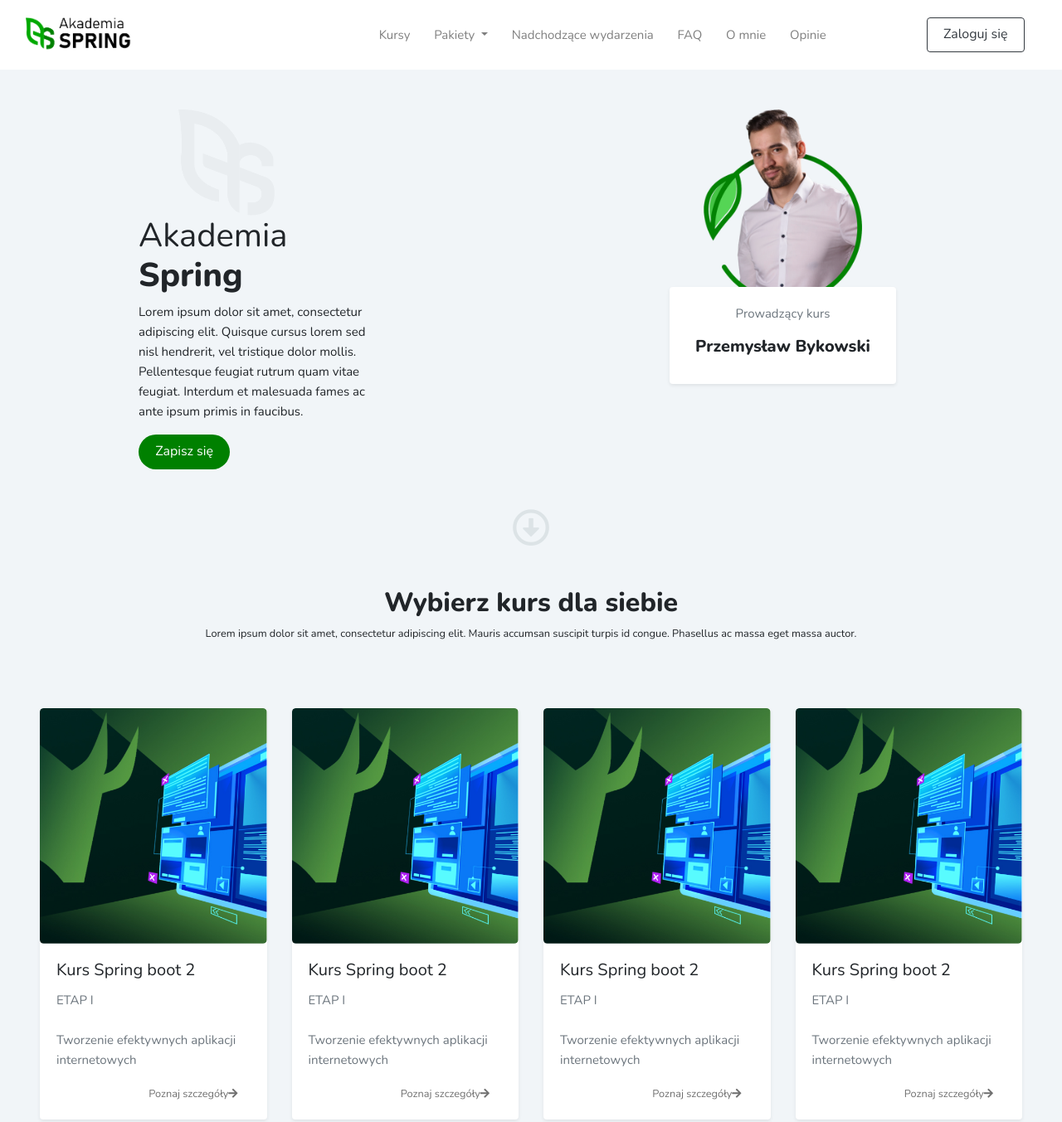
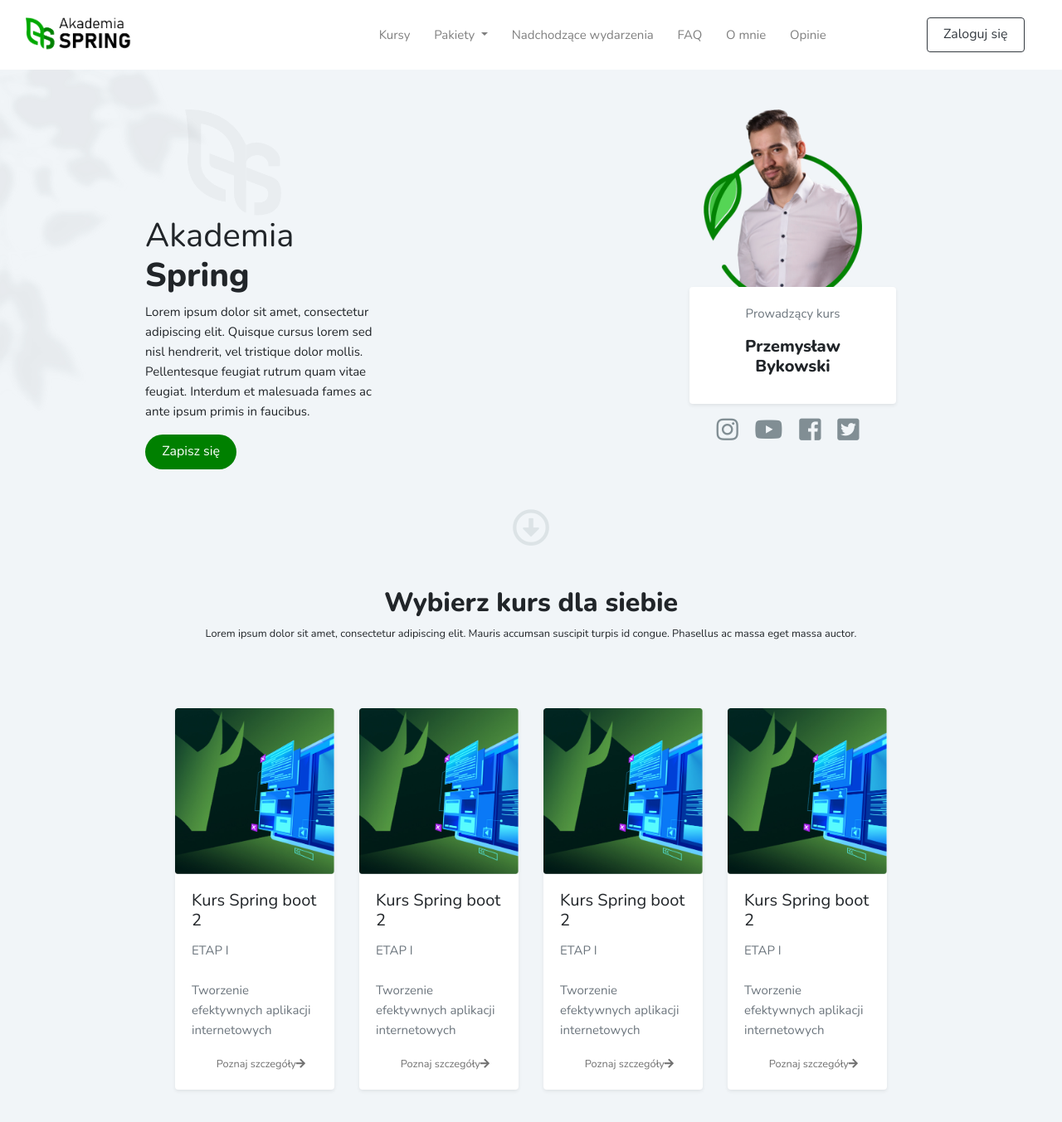
Before and after one commit to empios/Bykowski, a website: page index.html in a window 1280 px wide. Shown: the top 1353 px of the page at 83% size. Drawn offline with nearby package versions, Linux system fonts and the light colour scheme.

Commit message:
-finished mainpage without color

```diff
--- a/index.html
+++ b/index.html
@@ -78,19 +78,19 @@ NAVBAR
 HEADER
 --------------------------------------->
 <div class="container-fluid">
-<div class="row pt-5 pt-lg-0">
+<div class="row pt-5 pt-lg-0" style="background-image: url('./assets/img/tlo1.png'); background-repeat: no-repeat; background-size: contain">
 	<div class="col-lg-3 col-6 m-auto text-center text-sm-center text-md-center text-lg-left pt-sm-5 pt-md-5">
 			<img class="ml-lg-5" width="40%" src="./assets/img/Group%20146.png">
 			<h1>Akademia <strong>Spring</strong></h1>
 			<p>Lorem ipsum dolor sit amet, consectetur adipiscing elit. Quisque cursus lorem sed nisl hendrerit, vel tristique dolor mollis. Pellentesque feugiat rutrum quam vitae feugiat. Interdum et malesuada fames ac ante ipsum primis in faucibus.</p>
 			<button class="btn btn-round text-white" style="background-color: #008000">Zapisz się</button>
 	</div>
-	<div class="col-12 col-lg-6 pt-5 pr-5 ml-sm-3 ml-md-3">
+	<div class="col-12 col-lg-6 pt-5 pr-5">
 		<div class="row">
 			<div class="col-lg-3 col-12 text-center"></div>
-			<div class="col-lg-6 col-12 text-center">
-			<img  src="./assets/img/avatar.png" id="avatar" style="display:block; margin: auto;">
-			<div class="card shadow-sm border-0 " id="cardId">
+			<div class="col-lg-6 col-12 text-center ">
+			<img  class="text-center" src="./assets/img/avatar.png" id="avatar" style="display:block; margin: auto;">
+			<div class="card shadow-sm border-0 ml-4" id="cardId">
 				<div class="card-body">
 					<p class="card-text text-muted">
 						Prowadzący kurs
@@ -99,7 +99,12 @@ HEADER
 					<div class="col-lg-3"></div>
 				</div>
 				</div>
-
+				<div class="pt-3 mr-1">
+				<a href="" class="ml-3"><span class="iconmedium " style="color: #818E94"><i class="fab fa-instagram fa-2x"></i></span></a>
+				<a href="" class="ml-3"><span class="iconmedium " style="color: #818E94"><i class="fab fa-youtube fa-2x"></i></span></a>
+				<a href="" class="ml-3"><span class="iconmedium " style="color: #818E94"><i class="fab fa-facebook-square fa-2x"></i></span></a>
+				<a href="" class="ml-3"><span class="iconmedium " style="color: #818E94"><i class="fab fa-twitter-square fa-2x"></i></span></a>
+				</div>
 			</div>
 		</div>
 
@@ -124,8 +129,8 @@ MAIN
 			<p class="small">Lorem ipsum dolor sit amet, consectetur adipiscing elit. Mauris accumsan suscipit turpis id congue. Phasellus ac massa eget massa auctor.</p>
 		</div>
 	</div>
-	<div class="row pt-5">
-		<div class="col-lg-3 col-sm-6 mt-3">
+	<div class="row pt-5 w-75 m-auto">
+		<div class="col-lg-3 col-sm-6 mt-3 ">
 			<div class="card shadow-sm border-0 w-100">
 				<img class="card-img-top" src="./assets/img/image@2x.png" alt="">
 				<div class="card-body">
@@ -198,7 +203,7 @@ MAIN
 
 		</div>
 	</div>
-	<div class="row pt-5">
+	<div class="row pt-5 w-75 m-auto">
 		<div class="col-lg-3 col-sm-6 mt-3">
 			<div class="card shadow-sm border-0 w-100">
 				<img class="card-img-top" src="./assets/img/image@2x.png" alt="">
@@ -281,7 +286,7 @@ MAIN
 			<p class="small">Lorem ipsum dolor sit amet, consectetur adipiscing elit. Mauris accumsan suscipit turpis id congue. Phasellus ac massa eget massa auctor.</p>
 		</div>
 	</div>
-	<div class="row pt-5">
+	<div class="row pt-5 w-75 m-auto">
 		<div class="col-lg-3 col-sm-6 mt-3">
 			<div class="card shadow-sm border-0 w-100">
 				<img class="card-img-top" src="./assets/img/image@2x.png" alt="">
```
